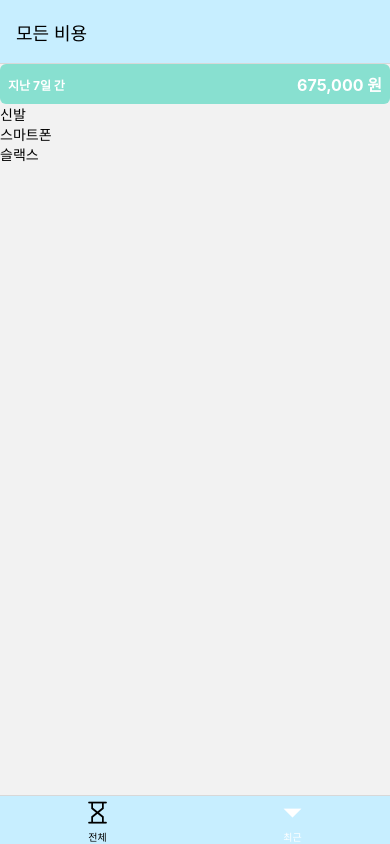
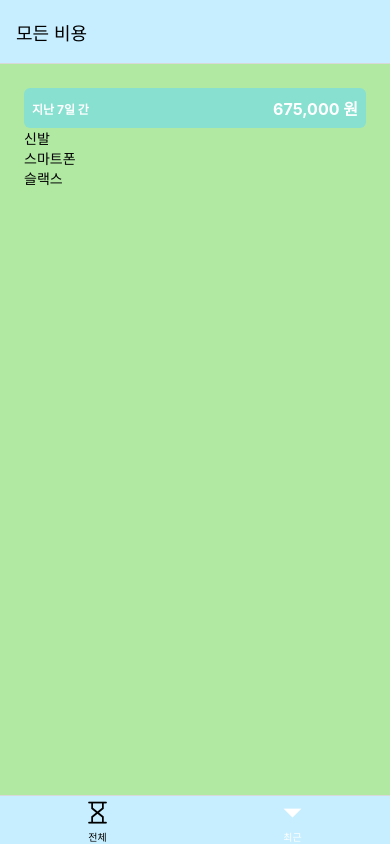
Before and after one commit to zlzlzlmo/react-native-study4, a React Native app: screen /AllExpenses in a window 390 px wide. Built offline with nearby package versions, Linux system fonts and the light colour scheme.

Commit message:
추가 레이아웃 스타일링

```diff
--- a/src/components/expenses-output/ExpensesOutput.tsx
+++ b/src/components/expenses-output/ExpensesOutput.tsx
@@ -2,6 +2,7 @@ import { StyleSheet, Text, View } from "react-native";
 import React from "react";
 import ExpensesSummary from "./ExpensesSummary";
 import ExpensesList from "./ExpensesList";
+import { GlobalStyles } from "../../constants/styles";
 
 export interface IExpense {
   id: string;
@@ -37,8 +38,8 @@ interface ExpensesOutputProps {
 
 const ExpensesOutput = ({ expensesPeriod }: ExpensesOutputProps) => {
   return (
-    <View>
-      <ExpensesSummary expenses={DUMMY_EXPENSES} periodName="지난 7일 간" />
+    <View style={styles.container}>
+      <ExpensesSummary expenses={DUMMY_EXPENSES} periodName={expensesPeriod} />
       <ExpensesList expenses={DUMMY_EXPENSES} />
     </View>
   );
@@ -46,4 +47,10 @@ const ExpensesOutput = ({ expensesPeriod }: ExpensesOutputProps) => {
 
 export default ExpensesOutput;
 
-const styles = StyleSheet.create({});
+const styles = StyleSheet.create({
+  container: {
+    flex: 1,
+    padding: 24,
+    backgroundColor: GlobalStyles.colors.mainColor,
+  },
+});
--- a/src/screens/AllExpenses.tsx
+++ b/src/screens/AllExpenses.tsx
@@ -3,7 +3,7 @@ import React from "react";
 import ExpensesOutput from "../components/expenses-output/ExpensesOutput";
 
 const AllExpenses = () => {
-  return <ExpensesOutput expensesPeriod="Total" />;
+  return <ExpensesOutput expensesPeriod="지난 7일 간" />;
 };
 
 export default AllExpenses;
```
